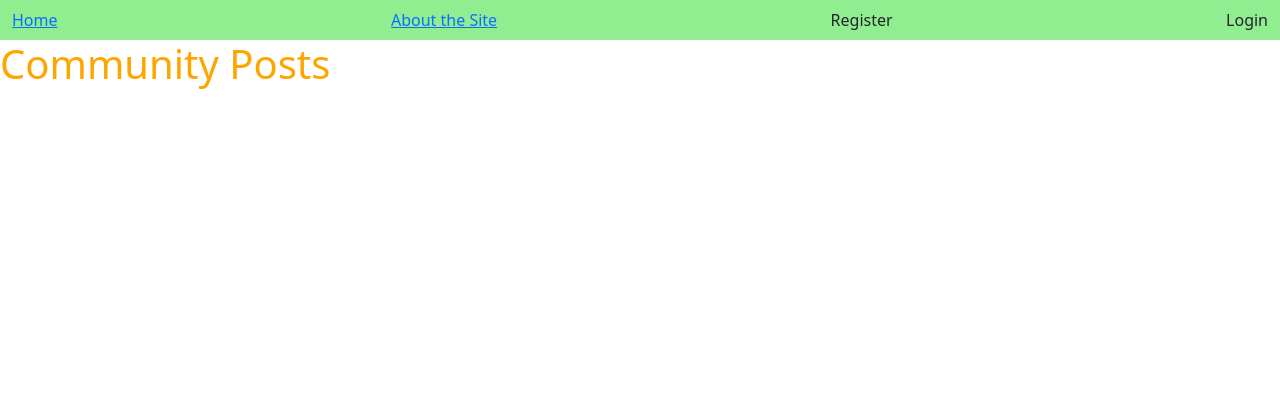
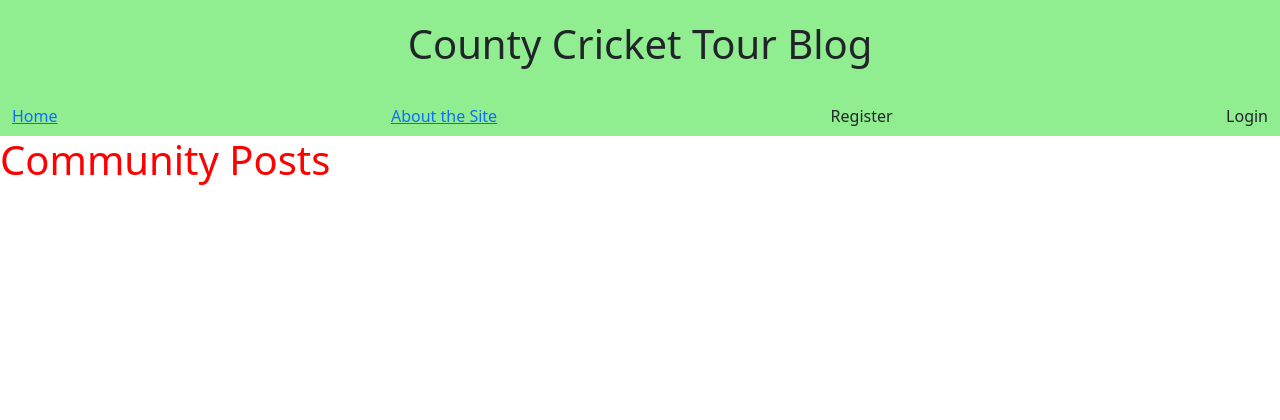
Before and after one commit to jambardev/County-Cricket-Tour-Blog, a Django app: page / in a window 1280 px wide. Shown: the top 420 px of the page. Run offline with Django 4.2, Linux system fonts and the light colour scheme; data that the repository does not hold is empty; some libraries are stand-ins or nearby versions.

Commit message:
Title banner added to base html

```diff
--- a/static/css/style.css
+++ b/static/css/style.css
@@ -1,5 +1,14 @@
 .title {
-    color: orange;
+    color: red;
+}
+
+.title-banner {
+    background-color: #90EE90;
+    padding: 20px;
+    text-align: center;
+    position: relative;
+    top: 0;
+    width: 100%;
 }
 
 .nav-bg {
@@ -13,3 +22,8 @@
 .footer-text {
     color: #8B0000
 }
+
+.card {
+    border: none;
+    background-color: transparent;
+}
--- a/templates/base.html
+++ b/templates/base.html
@@ -26,6 +26,10 @@
 
 <body class="d-flex flex-column h-100">
 
+    <!-- Title Banner -->
+    <div class="title-banner">
+        <h1>County Cricket Tour Blog</h1>
+    </div>
     <!-- Navigation -->
     <nav class="navbar navbar-expand-lg navbar-light nav-bg">
         <div class="container-fluid">
```
Also changed, not shown: 1 other file.
